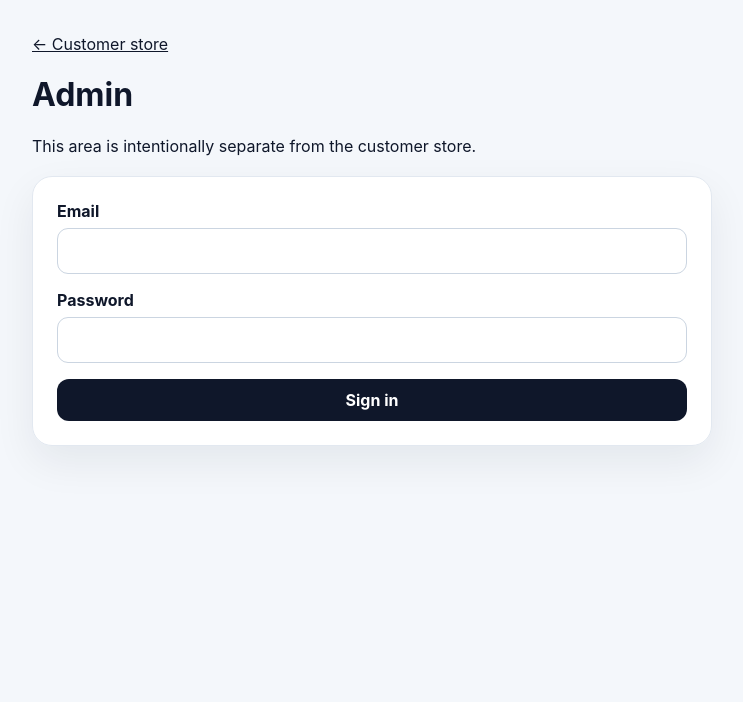
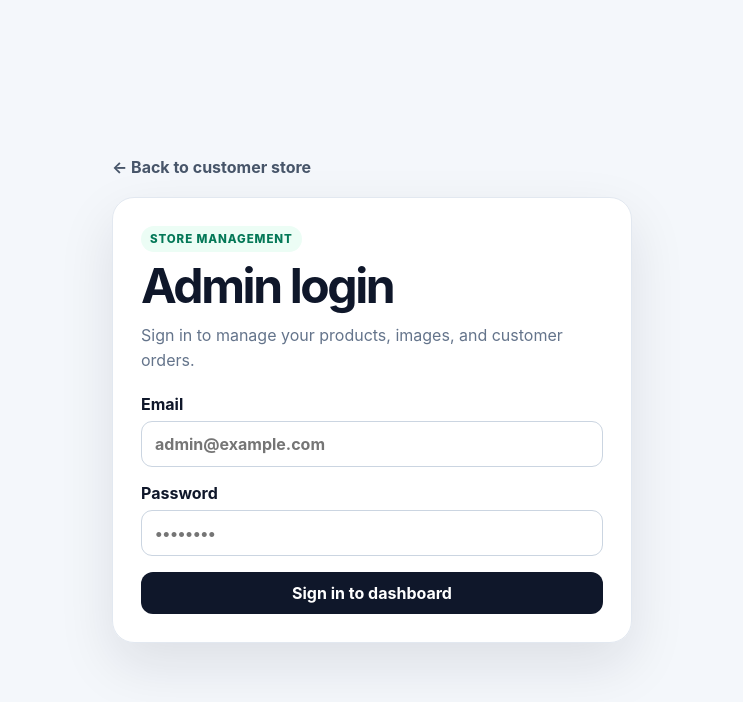
Before and after one commit to Kadasatish/KakinadaMartSaaS, a React (Vite) app: page /admin/login in a window 1280 px wide. Shown: the top 702 px of the page, without its empty margins (268-1011 px from the left). Built offline with nearby package versions, Linux system fonts and the light colour scheme; no server answers.

Commit message:
style: redesign admin login

```diff
--- a/src/admin/AdminLogin.jsx
+++ b/src/admin/AdminLogin.jsx
@@ -8,6 +8,7 @@ export default function AdminLogin() {
   const [email, setEmail] = useState('')
   const [password, setPassword] = useState('')
   const [error, setError] = useState('')
+  const [busy, setBusy] = useState(false)
 
   async function submit(event) {
     event.preventDefault()
@@ -16,25 +17,33 @@ export default function AdminLogin() {
       setError('Firebase is not configured yet.')
       return
     }
+    setBusy(true)
     try {
       await signInWithEmailAndPassword(auth, email, password)
       navigate('/admin', { replace: true })
     } catch (err) {
       setError(err.message)
+    } finally {
+      setBusy(false)
     }
   }
 
   return (
-    <main className="container narrow admin-page">
-      <Link to="/">← Customer store</Link>
-      <h1>Admin</h1>
-      <p>This area is intentionally separate from the customer store.</p>
-      <form className="form-card" onSubmit={submit}>
-        <label>Email<input type="email" required value={email} onChange={(e) => setEmail(e.target.value)} /></label>
-        <label>Password<input type="password" required value={password} onChange={(e) => setPassword(e.target.value)} /></label>
-        <button type="submit">Sign in</button>
-        {error && <p className="error">{error}</p>}
-      </form>
+    <main className="container auth-page">
+      <section className="auth-shell">
+        <Link className="auth-back" to="/">← Back to customer store</Link>
+        <div className="auth-card">
+          <span className="auth-badge">Store management</span>
+          <h1>Admin login</h1>
+          <p>Sign in to manage your products, images, and customer orders.</p>
+          <form className="form-card" onSubmit={submit}>
+            <label>Email<input autoComplete="email" type="email" required value={email} onChange={(e) => setEmail(e.target.value)} placeholder="admin@example.com" /></label>
+            <label>Password<input autoComplete="current-password" type="password" required value={password} onChange={(e) => setPassword(e.target.value)} placeholder="••••••••" /></label>
+            <button type="submit" disabled={busy}>{busy ? 'Signing in…' : 'Sign in to dashboard'}</button>
+            {error && <p className="error">{error}</p>}
+          </form>
+        </div>
+      </section>
     </main>
   )
 }
```
